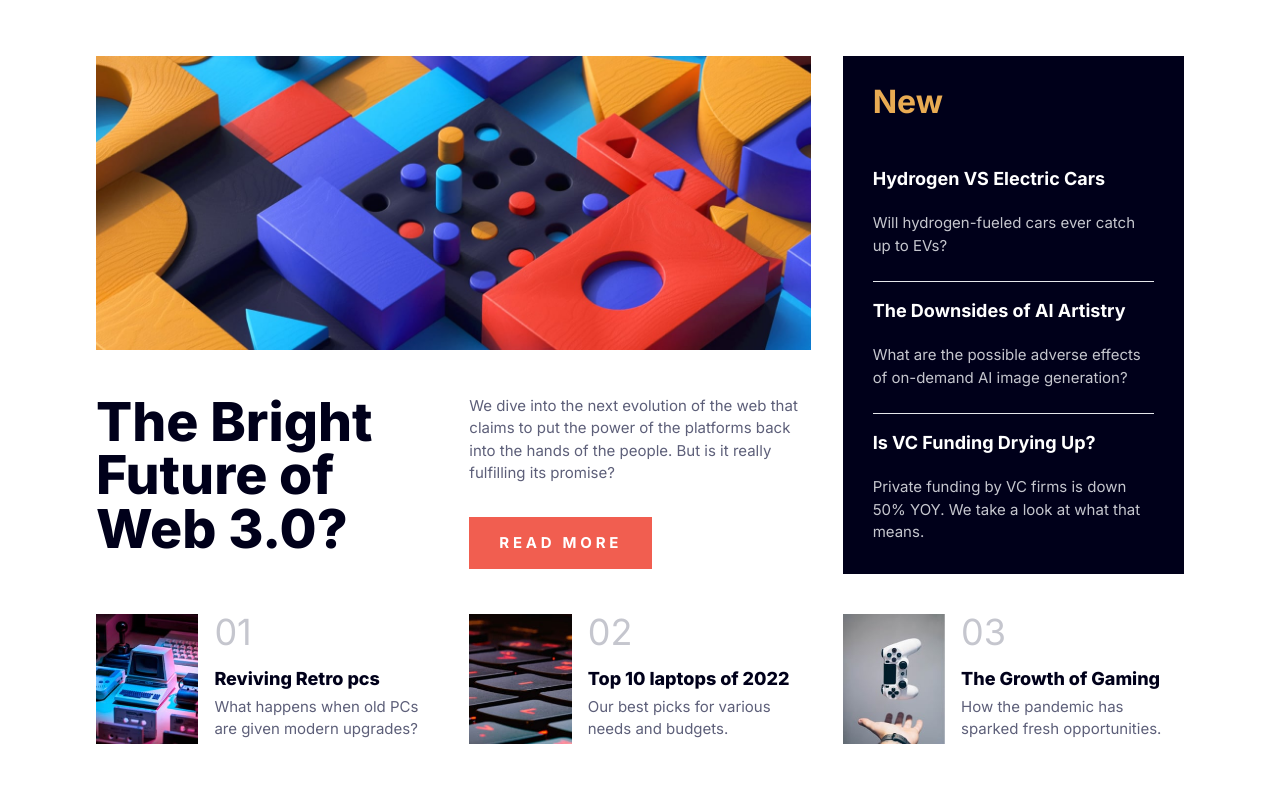
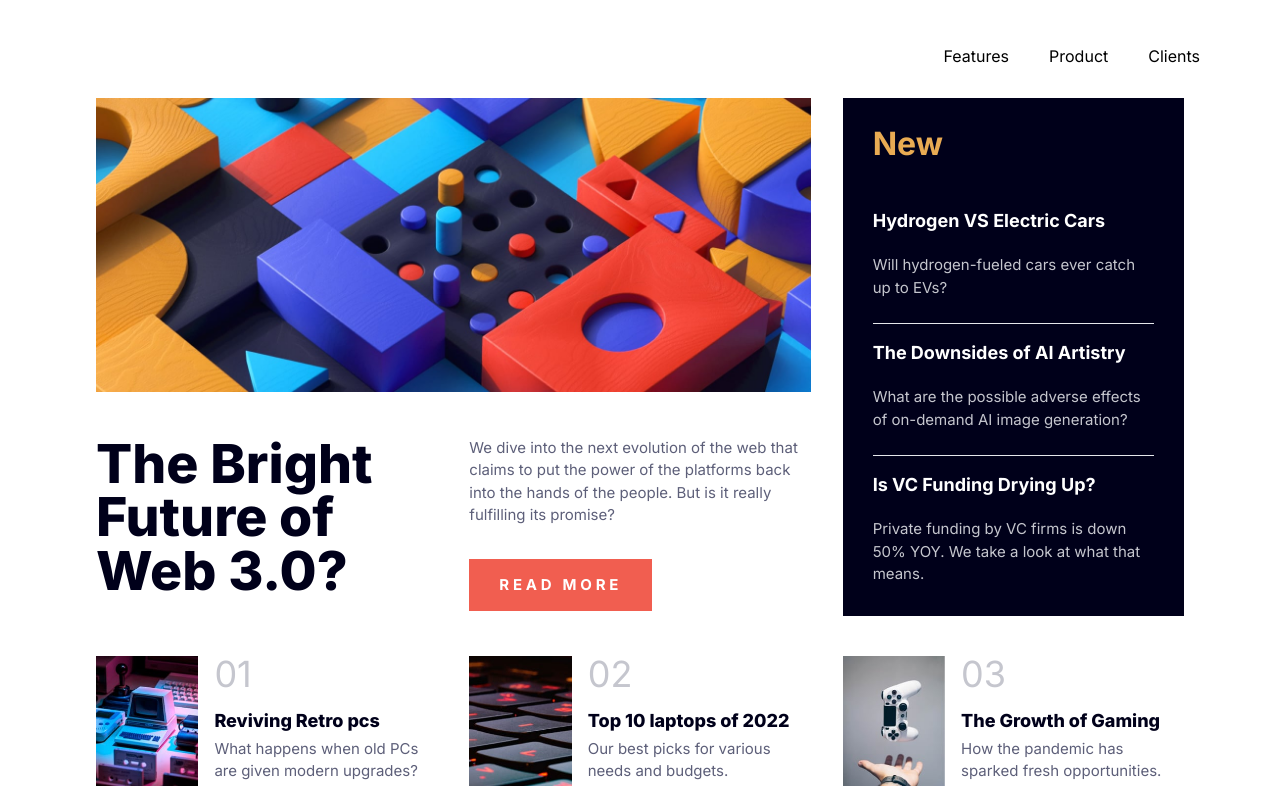
Before and after one commit to sphnikola/news-homepage, a React (Vite) app: page / in a window 1280 px wide. Built offline with nearby package versions, Linux system fonts and the light colour scheme.

Commit message:
Add unappropriate responsive navbar

```diff
--- a/src/App.jsx
+++ b/src/App.jsx
@@ -1,6 +1,6 @@
 import Body from "./Body";
 import { Footer } from "./Footer";
-import { Navbar } from "./Navbar";
+import Navbar from "./Navbar";
 
 function App() {
   return (
--- a/src/Navbar.jsx
+++ b/src/Navbar.jsx
@@ -1,3 +1,83 @@
-export function Navbar() {
-  return <></>;
-}
+import { useState } from "react";
+// import { close, logo, menu } from "../assets";
+import close from "./assets/images/icon-menu-close.svg";
+import menu from "./assets/images/icon-menu.svg";
+
+export const navLinks = [
+  {
+    id: "home",
+    title: "Home",
+  },
+  {
+    id: "features",
+    title: "Features",
+  },
+  {
+    id: "product",
+    title: "Product",
+  },
+  {
+    id: "clients",
+    title: "Clients",
+  },
+];
+
+const Navbar = () => {
+  const [active, setActive] = useState("Home");
+  const [toggle, setToggle] = useState(false);
+
+  return (
+    <nav className=" w-full flex py-6 justify-between items-center navbar">
+      {/* Logo */}
+      <h1 className="text-3xl text-white">Logo</h1>
+
+      {/* Desktop Navigation */}
+      <ul className="list-none sm:flex hidden justify-end items-center flex-1">
+        {navLinks.map((nav, index) => (
+          <li
+            key={nav.id}
+            className={`font-poppins font-normal cursor-pointer text-[16px] ${
+              active === nav.title ? "text-white" : "text-dimWhite"
+            } ${index === navLinks.length - 1 ? "mr-0" : "mr-10"}`}
+            onClick={() => setActive(nav.title)}
+          >
+            <a href={`#${nav.id}`}>{nav.title}</a>
+          </li>
+        ))}
+      </ul>
+
+      {/* Mobile Navigation */}
+      <div className="sm:hidden flex flex-1 justify-end items-center">
+        <img
+          src={toggle ? close : menu}
+          alt="menu"
+          className="w-[28px] h-[28px] object-contain"
+          onClick={() => setToggle(!toggle)}
+        />
+
+        {/* Sidebar */}
+        <div
+          className={`${
+            !toggle ? "hidden" : "flex"
+          } p-6 bg-black-gradient absolute top-20 right-0 mx-4 my-2  min-w-[140px] rounded-xl sidebar`}
+        >
+          <ul className=" list-none flex justify-end items-start flex-1 flex-col mt-0">
+            {navLinks.map((nav, index) => (
+              <li
+                key={nav.id}
+                className={`font-poppins font-medium cursor-pointer text-[16px] ${
+                  active === nav.title ? "text-white" : "text-dimWhite"
+                } ${index === navLinks.length - 1 ? "mb-0" : "mb-4"}`}
+                onClick={() => setActive(nav.title)}
+              >
+                <a href={`#${nav.id}`}>{nav.title}</a>
+              </li>
+            ))}
+          </ul>
+        </div>
+      </div>
+    </nav>
+  );
+};
+
+export default Navbar;
```
